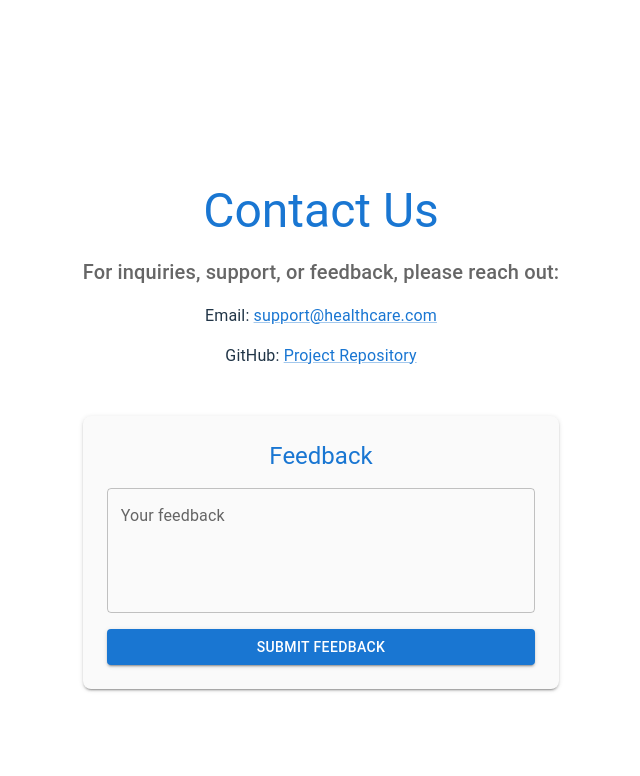
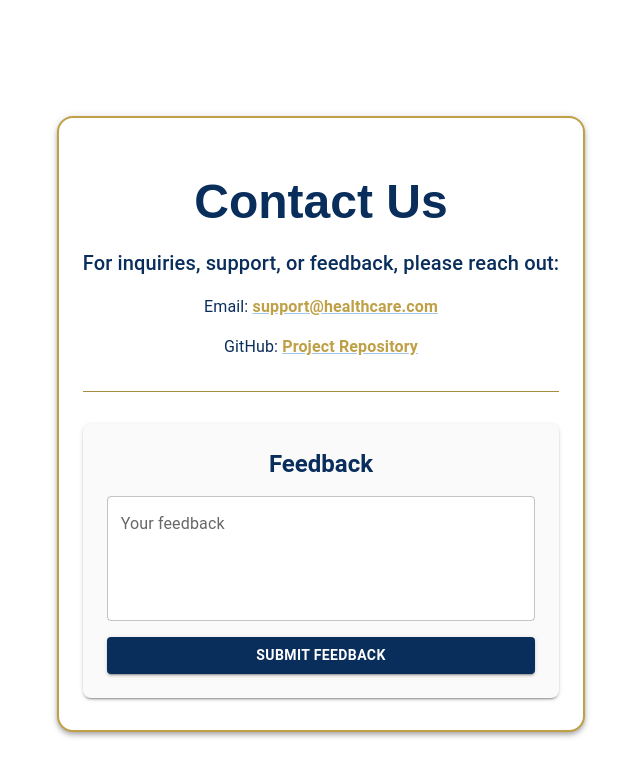
Before and after one commit to KeshanKaushalya/Patient_Management_System, a React (Vite) app in the folder patient_management_frontend/: page /contact in a window 1280 px wide. Shown: the top 776 px of the page, without its empty margins (319-959 px from the left). Built offline with nearby package versions, Linux system fonts and the light colour scheme; some icons are missing.

Commit message:
Update ContactPage.jsx

```diff
--- a/patient_management_frontend/src/pages/ContactPage.jsx
+++ b/patient_management_frontend/src/pages/ContactPage.jsx
@@ -1,5 +1,5 @@
 import React, { useState } from 'react';
-import { Box, Typography, Container, Link, TextField, Button, Alert } from '@mui/material';
+import { Box, Typography, Container, Link, TextField, Button, Alert, Divider } from '@mui/material';
 import EmailIcon from '@mui/icons-material/Email';
 
 const ContactPage = () => {
@@ -19,22 +19,23 @@ const ContactPage = () => {
   };
 
   return (
-    <Container maxWidth="sm" sx={{ mt: 6 }}>
+    <Container maxWidth="sm" sx={{ mt: 6, background: '#fff', borderRadius: 4, boxShadow: 4, p: 4, border: '2px solid #bfa046' }}>
       <Box textAlign="center">
-        <EmailIcon sx={{ fontSize: 60, color: '#1976d2' }} />
-        <Typography variant="h3" color="primary" gutterBottom>Contact Us</Typography>
-        <Typography variant="h6" color="text.secondary" mb={2}>
+        <EmailIcon sx={{ fontSize: 60, color: '#bfa046' }} />
+        <Typography variant="h3" color="#0a2e5c" fontWeight={700} fontFamily="Montserrat, Arial, sans-serif" gutterBottom>Contact Us</Typography>
+        <Typography variant="h6" color="#0a2e5c" mb={2}>
           For inquiries, support, or feedback, please reach out:
         </Typography>
-        <Typography>
-          Email: <Link href="mailto:support@healthcare.com">support@healthcare.com</Link>
+        <Typography color="#0a2e5c">
+          Email: <Link href="mailto:support@healthcare.com" sx={{ color: '#bfa046', fontWeight: 700 }}>support@healthcare.com</Link>
         </Typography>
-        <Typography mt={2}>
-          GitHub: <Link href="https://github.com/KeshanKaushalya/Patient_Management_System" target="_blank">Project Repository</Link>
+        <Typography mt={2} color="#0a2e5c">
+          GitHub: <Link href="https://github.com/pubudusanka/patient-management-system" target="_blank" sx={{ color: '#bfa046', fontWeight: 700 }}>Project Repository</Link>
         </Typography>
       </Box>
-      <Box id="feedback" mt={6} p={3} borderRadius={2} boxShadow={2} bgcolor="#fafafa">
-        <Typography variant="h5" color="primary" mb={2} textAlign="center">
+      <Divider sx={{ my: 4, bgcolor: '#bfa046' }} />
+      <Box id="feedback" mt={2} p={3} borderRadius={2} boxShadow={2} bgcolor="#fafafa">
+        <Typography variant="h5" color="#0a2e5c" mb={2} textAlign="center" fontWeight={700}>
           Feedback
         </Typography>
         <form onSubmit={handleFeedbackSubmit}>
@@ -47,8 +48,9 @@ const ContactPage = () => {
             onChange={(e) => setFeedback(e.target.value)}
             error={!!error}
             helperText={error}
+            sx={{ background: '#fff', borderRadius: 2 }}
           />
-          <Button type="submit" variant="contained" color="primary" sx={{ mt: 2 }} fullWidth>
+          <Button type="submit" variant="contained" sx={{ mt: 2, background: '#0a2e5c', color: '#fff', fontWeight: 700, '&:hover': { background: '#bfa046' } }} fullWidth>
             Submit Feedback
           </Button>
         </form>
```
